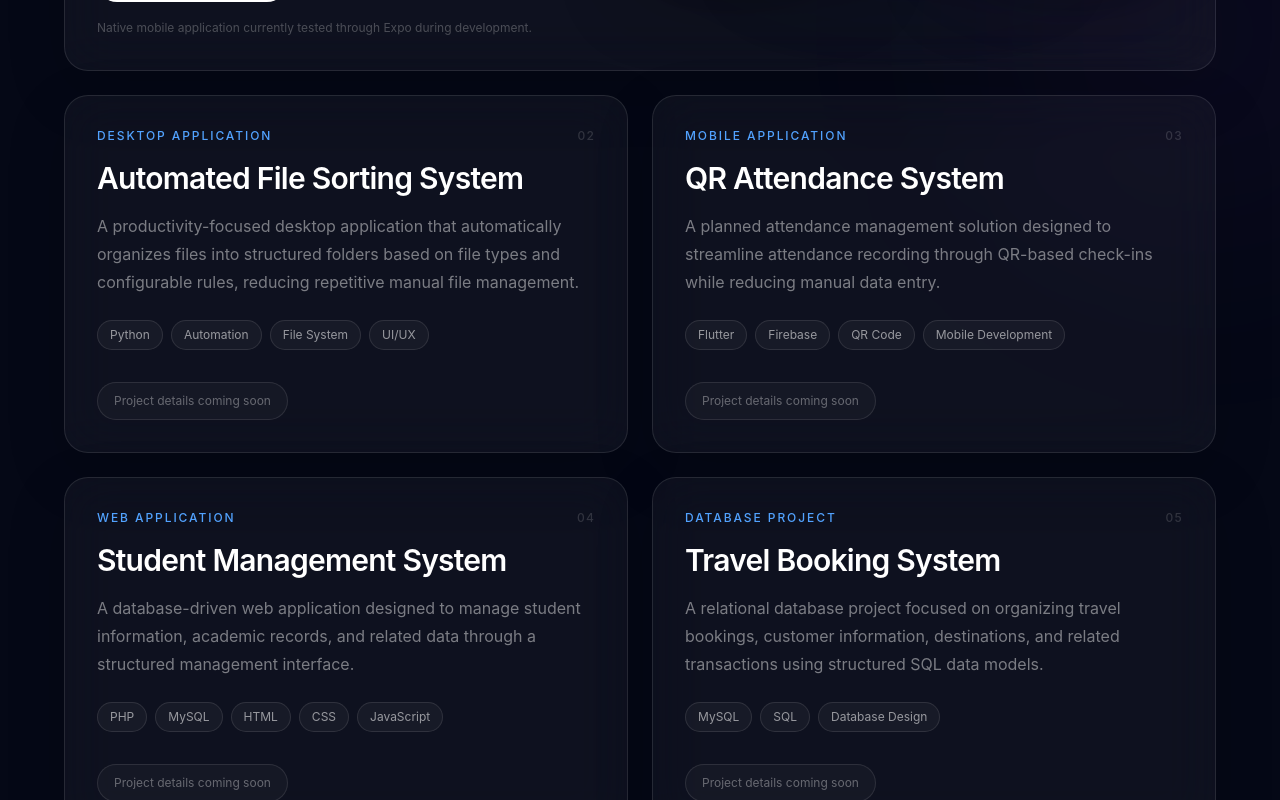
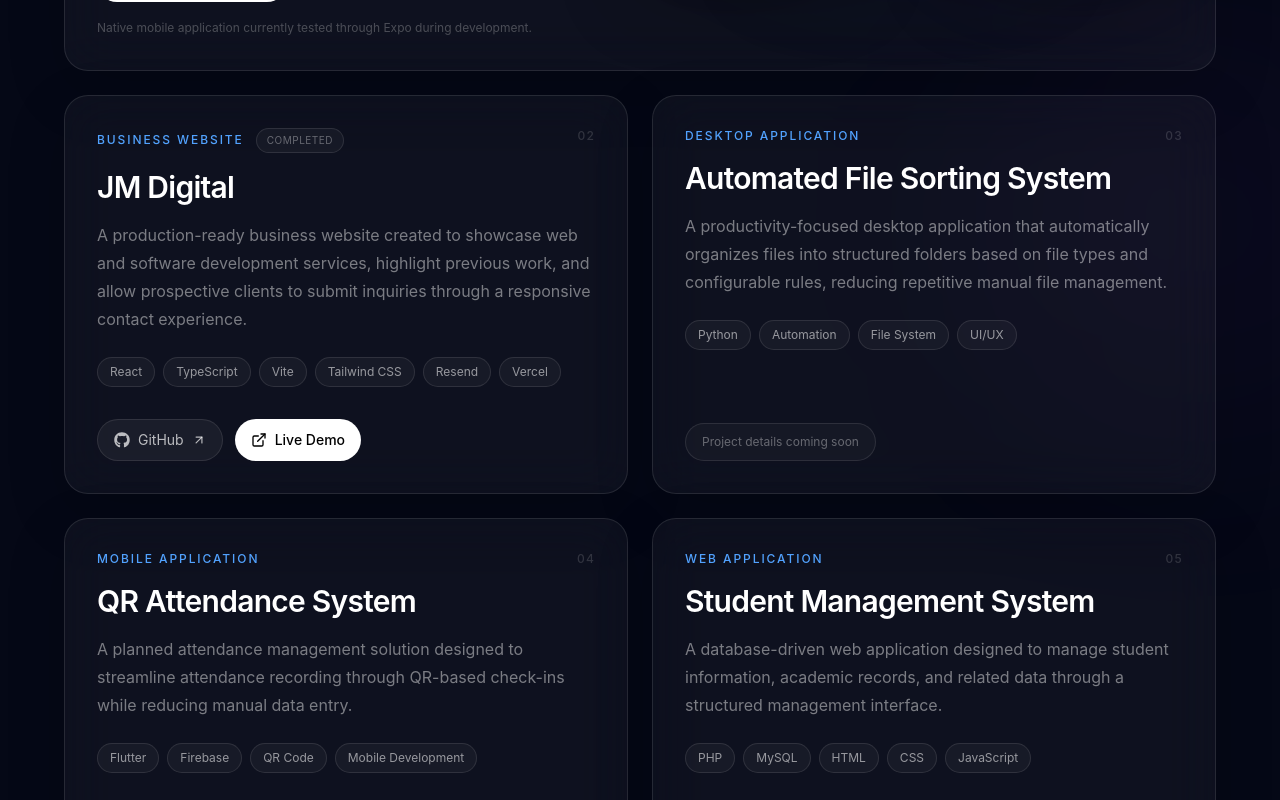
Before and after one commit to akihiro0330/jaymark-portfolio, a React (Vite) app: page / in a window 1280 px wide. Shown: the part 6700-7500 px from the top of the page. Built offline with nearby package versions, Linux system fonts and the light colour scheme.

Commit message:
Add JM Digital to portfolio projects

```diff
--- a/src/components/sections/Projects.tsx
+++ b/src/components/sections/Projects.tsx
@@ -57,6 +57,32 @@ const projects: Project[] = [
       "Balance privacy controls",
       "Theme-aware interface",
       "Local SQLite persistence",
+    ],
+  },
+
+  {
+    title: "JM Digital",
+    category: "Business Website",
+    description:
+      "A production-ready business website created to showcase web and software development services, highlight previous work, and allow prospective clients to submit inquiries through a responsive contact experience.",
+    technologies: [
+      "React",
+      "TypeScript",
+      "Vite",
+      "Tailwind CSS",
+      "Resend",
+      "Vercel",
+    ],
+    status: "Completed",
+    github: "https://github.com/akihiro0330/jm-digital",
+    live: "https://jm-digital-website.vercel.app/",
+    features: [
+      "Responsive business landing page",
+      "Services showcase",
+      "Portfolio presentation",
+      "Client inquiry form",
+      "Resend email integration",
+      "Production deployment on Vercel",
     ],
   },
 
```
